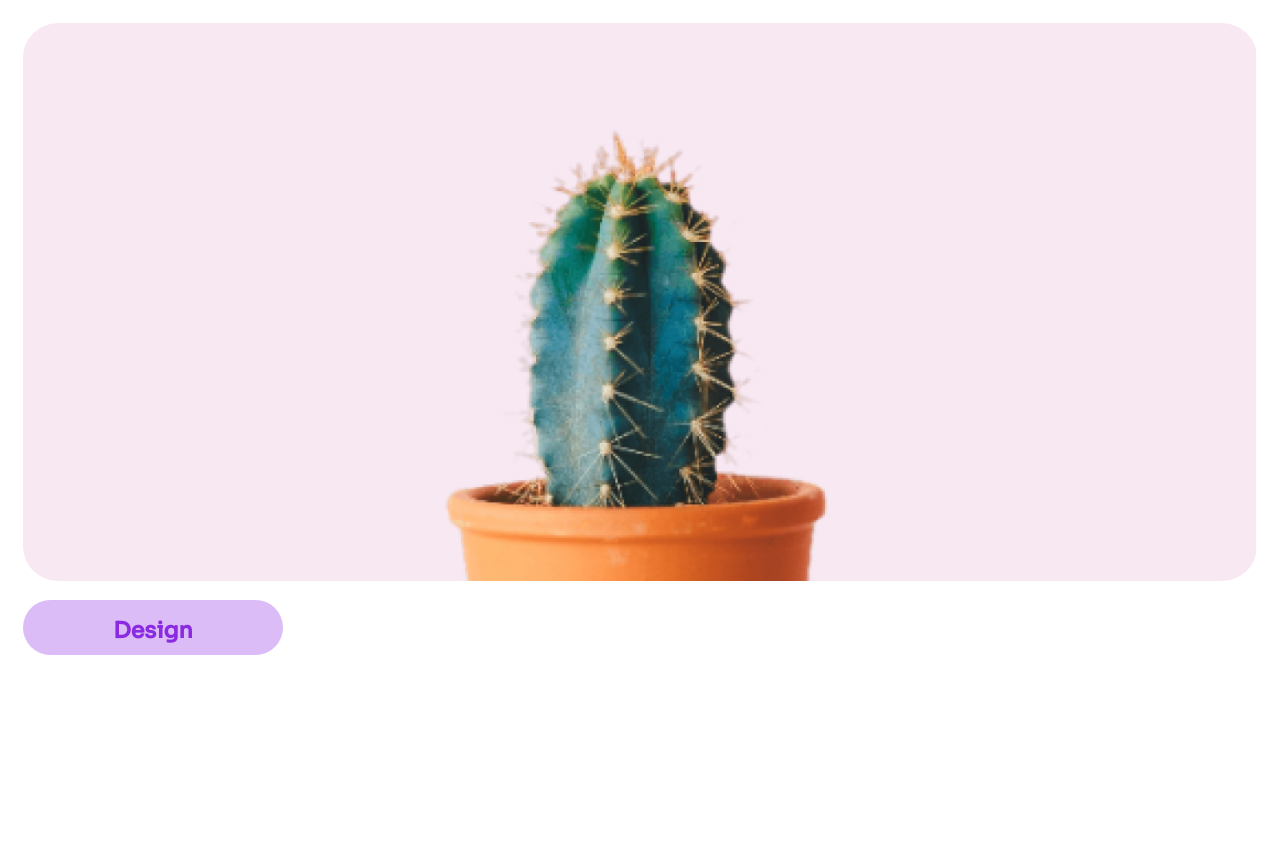
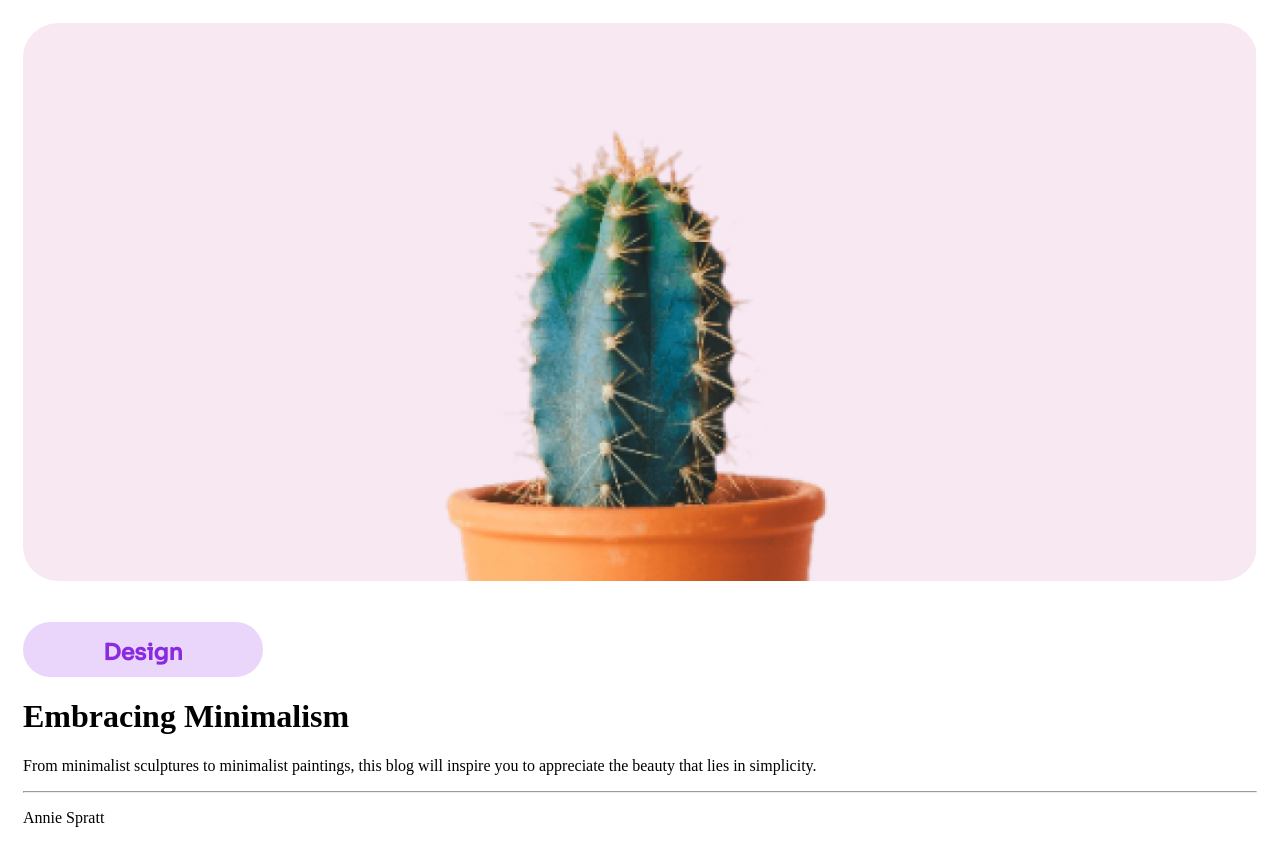
Before and after one commit to T-ahiti/dev-cactus, a plain HTML site: page index.html in a window 1280 px wide. Before the commit the page ends 800 px from the top, so only its background shows below. Drawn offline with Linux system fonts and the light colour scheme.

Commit message:
content added

```diff
--- a/index.html
+++ b/index.html
@@ -22,6 +22,15 @@
        </div>
 
        <button class="button"><span class="design"><h1>Design</h1></span></button>
+
+       <div>
+        <h1>Embracing Minimalism</h1>
+        <p>From minimalist sculptures to minimalist paintings, this blog will inspire you to appreciate the beauty that lies in simplicity.</p>
+       </div>
+
+       <hr>
+
+       <p>Annie Spratt</p>
     </main>
 
     <footer>
--- a/style.css
+++ b/style.css
@@ -13,11 +13,11 @@ main{
 
 .button{
     border-radius: 100px;
-    background-color: rgba(172, 101, 237, 0.436);
+    background-color: rgba(171, 101, 237, 0.263);
     border: none;
-    width: 260px;
+    width: 240px;
    height: 55px;
-   margin-top: 15px;
+   margin-top: 37px;
 }
 
 .design{
@@ -25,5 +25,5 @@ main{
     font-family: "Sora", sans-serif;
     margin-top: 0px;
     font-size: smaller;
-    font-weight: bold;
+    font-weight: bolder;
 }
```
